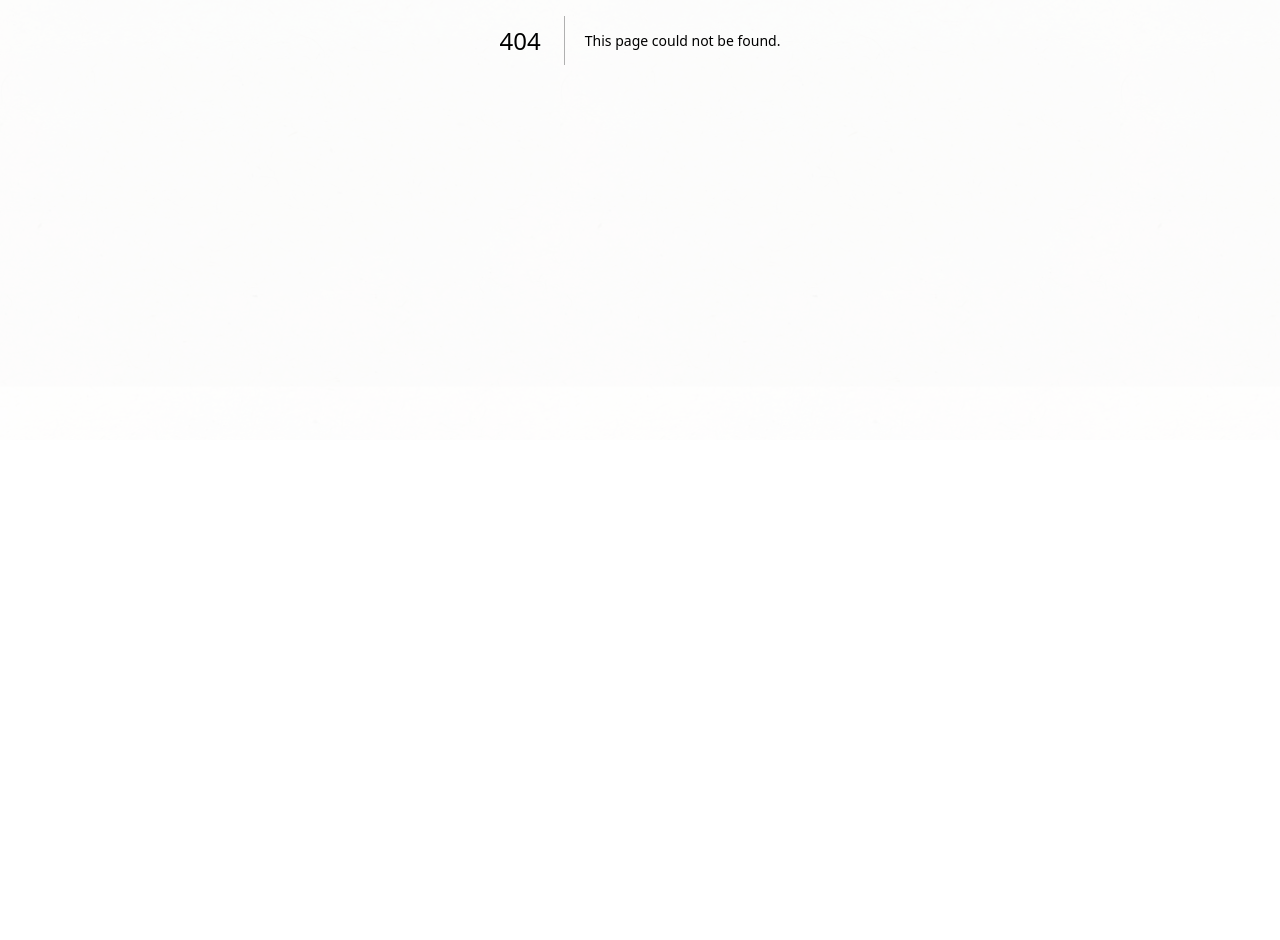
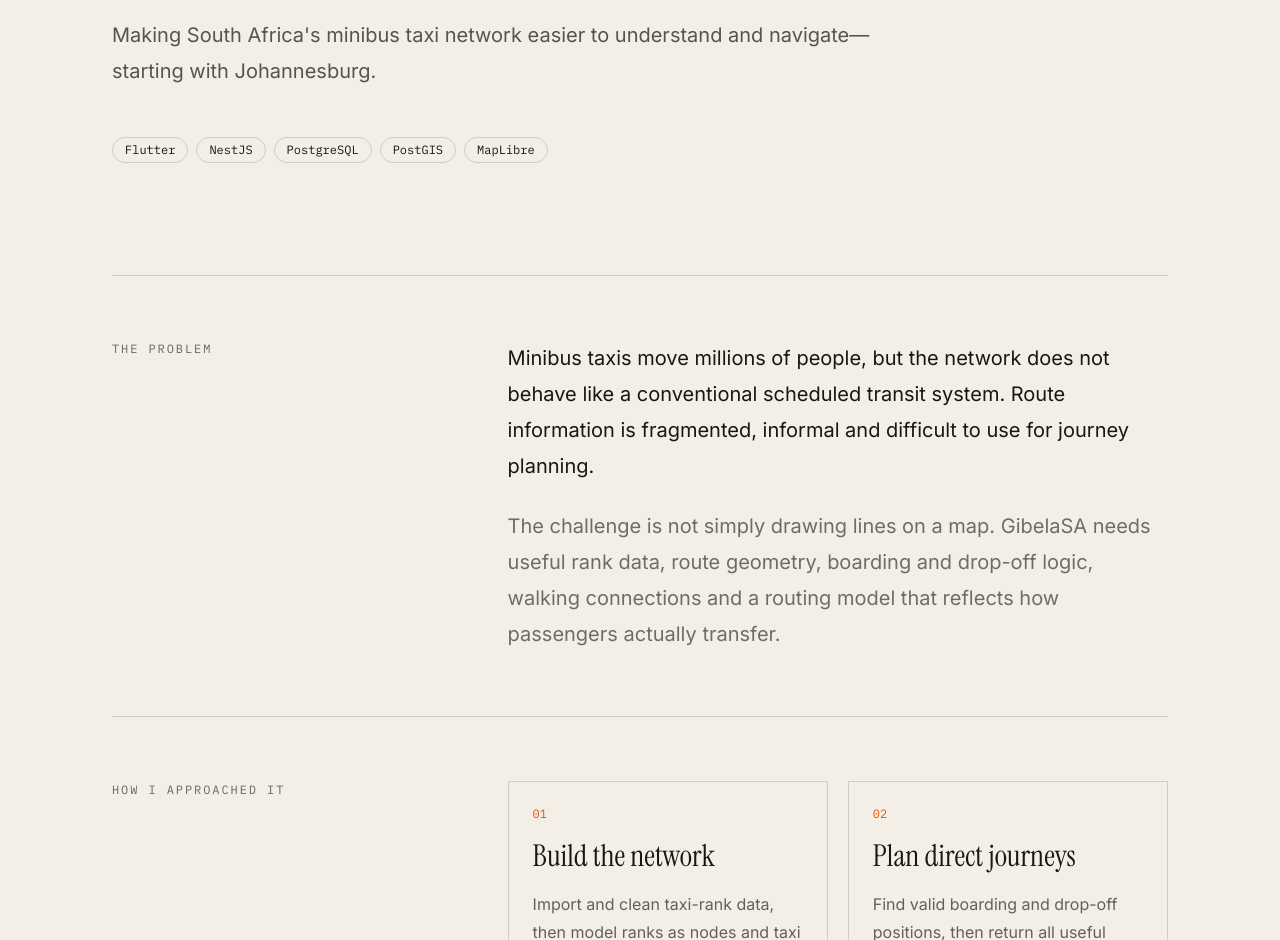
Before and after one commit to MasieJr/mj-portfolio, a Next.js app: page /projects/gibelasa in a window 1280 px wide. Before the commit this address had no page. Shown: the part 360-1300 px from the top of the page. Before the commit the page ends 800 px from the top, so only its background shows below. Built offline with nearby package versions, Linux system fonts and the light colour scheme.

Commit message:
feat(v2): add project case study

```diff
--- /dev/null
+++ b/src/app/projects/gibelasa/page.tsx
@@ -0,0 +1,8 @@
+import Link from "next/link";import{ArrowLeft,ArrowUpRight}from"lucide-react";
+export default function GibelaSA(){return <main className="min-h-screen bg-[#f4efe6] text-[#171717]"><div className="mx-auto max-w-6xl px-5 py-10 sm:px-8 lg:px-12"><Link href="/#work" className="code-font inline-flex items-center gap-2 text-sm"><ArrowLeft size={15}/> Back to work</Link>
+<section className="py-20 sm:py-28"><p className="section-kicker">Case study · Product engineering · In development</p><h1 className="heading-font mt-5 text-[clamp(4.5rem,12vw,10rem)] leading-[.8] tracking-[-.05em]">Gibela<span className="italic text-[#e9501b]">SA</span></h1><p className="mt-10 max-w-3xl text-xl leading-9 text-black/65">Making South Africa&apos;s minibus taxi network easier to understand and navigate—starting with Johannesburg.</p><div className="mt-12 flex flex-wrap gap-2">{["Flutter","NestJS","PostgreSQL","PostGIS","MapLibre"].map(x=><span key={x} className="code-font rounded-full border border-black/15 px-3 py-1 text-xs">{x}</span>)}</div></section>
+<section className="grid gap-10 border-y border-black/15 py-16 lg:grid-cols-[.7fr_1.3fr]"><p className="section-kicker">The problem</p><div className="space-y-6 text-xl leading-9"><p>Minibus taxis move millions of people, but the network does not behave like a conventional scheduled transit system. Route information is fragmented, informal and difficult to use for journey planning.</p><p className="text-black/55">The challenge is not simply drawing lines on a map. GibelaSA needs useful rank data, route geometry, boarding and drop-off logic, walking connections and a routing model that reflects how passengers actually transfer.</p></div></section>
+<section className="grid gap-10 py-16 lg:grid-cols-[.7fr_1.3fr]"><p className="section-kicker">How I approached it</p><div className="grid gap-5 sm:grid-cols-2">{[["01","Build the network","Import and clean taxi-rank data, then model ranks as nodes and taxi routes as edges."],["02","Plan direct journeys","Find valid boarding and drop-off positions, then return all useful direct route options instead of hiding alternatives."],["03","Join the walking legs","Connect the user to the route and the route to the destination so results are complete walk–taxi–walk journeys."],["04","Add transfers","When no direct journey exists, search one-transfer journeys through taxi ranks—the dominant transfer pattern for the MVP."]].map(([n,t,d])=><div key={n} className="border border-black/15 p-6"><p className="code-font text-xs text-[#e9501b]">{n}</p><h2 className="heading-font mt-4 text-3xl">{t}</h2><p className="mt-4 leading-7 text-black/60">{d}</p></div>)}</div></section>
+<section className="border-t border-black/15 py-16"><p className="section-kicker">Architecture</p><div className="mt-8 grid gap-3 text-center sm:grid-cols-5">{["Flutter app","NestJS API","Journey planner","PostgreSQL + PostGIS","MapLibre"].map((x,i)=><div key={x} className="border border-black/15 p-5"><span className="code-font text-[10px] text-black/35">0{i+1}</span><p className="mt-2">{x}</p></div>)}</div></section>
+<section className="border-t border-black/15 py-16"><div className="grid gap-10 lg:grid-cols-2"><div><p className="section-kicker">What works today</p><h2 className="heading-font mt-4 text-5xl">From coordinates to a usable journey.</h2></div><div className="space-y-4 text-lg leading-8 text-black/65"><p>Current location, destination search, multiple direct route options, walking segments, fares, route selection and map redraws are working in the Flutter client.</p><p>The backend exposes route data and journey planning, with transfer planning built around rank-to-rank connections.</p></div></div></section>
+<footer className="border-t border-black/15 py-10"><a href="https://github.com/MasieJr" target="_blank" rel="noreferrer" className="inline-flex items-center gap-2">Follow my GitHub <ArrowUpRight size={15}/></a></footer></div></main>}
```
